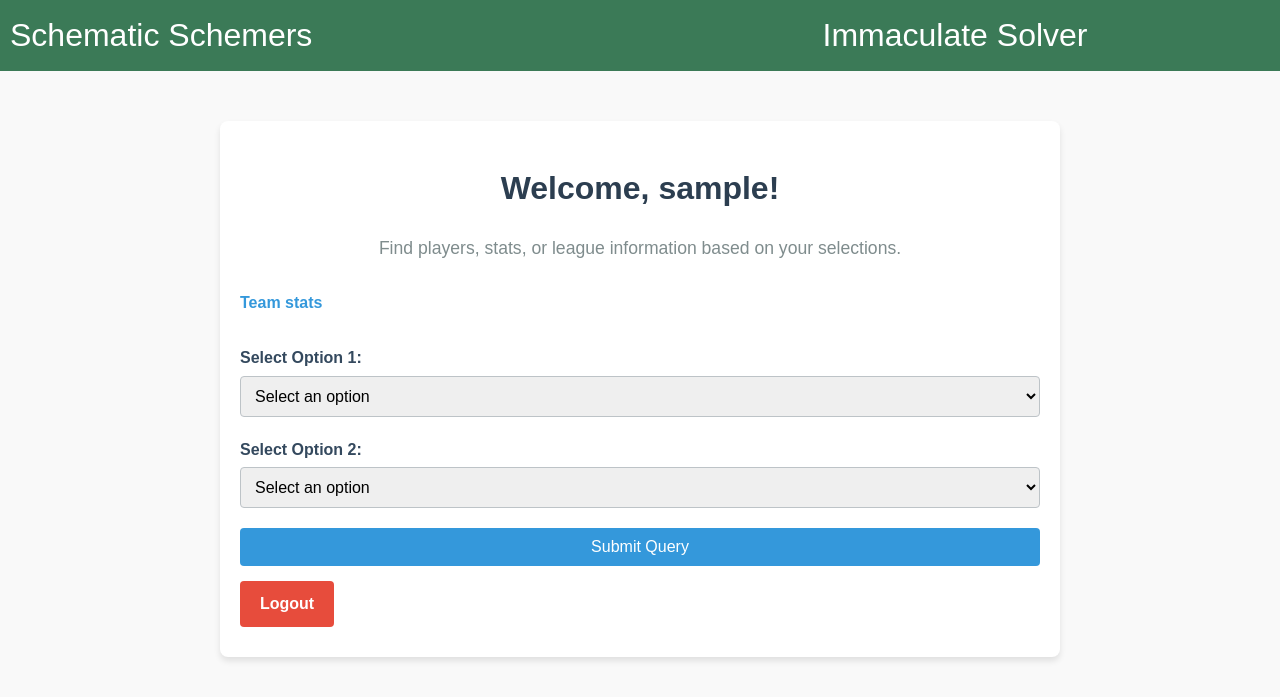
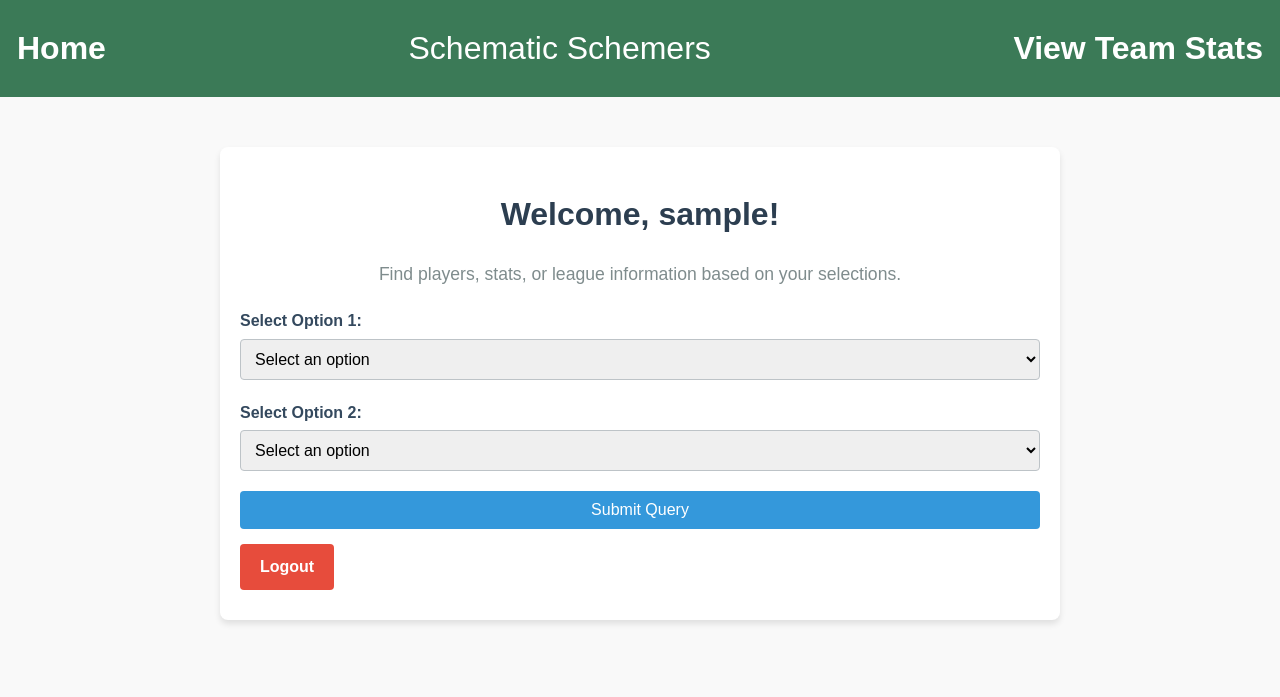
Before and after one commit to alanvillagrand/schematic-schemers-csi3335, a Flask app: page /dashboard in a window 1280 px wide. Shown: the top 697 px of the page. Run offline with Flask 3, Linux system fonts and the light colour scheme; the visitor is signed in with stand-in values (Sample User, id 1).

Commit message:
base html inlcudes home and view stats button. grids to results of searches with numbered people

```diff
--- a/app/templates/base.html
+++ b/app/templates/base.html
@@ -10,10 +10,25 @@
 </head>
 <body>
 <header style="background-color: #3b7a57; color: white; padding: 10px; display: flex; align-items: center; font-size: 2em; justify-content: space-between;">
-    <div style="flex: 1; text-align: left;">Schematic Schemers</div>
-    <div style="flex: 1; text-align: center;">Immaculate Solver</div>
+    <a href="{{ url_for('main.dashboard') }}" class="btn-home" style="padding: 3px 7px; background-color: #3b7a57; color: white; text-decoration: none; border-radius: 2px; margin-right: 15px;">Home</a>
+    <div style="flex: 1; text-align: center;">Schematic Schemers</div>
+    <a href="{{ url_for('team.team_stats') }}" class="btn-view-stats" style="padding: 3px 7px; background-color: #3b7a57; color: white; text-decoration: none; border-radius: 2px; margin-left: 15px;">View Team Stats</a>
 </header>
 
+<style>
+    .btn-home, .btn-view-stats {
+        padding: 6px 14px;
+        background-color: #3b7a57;
+        color: white;
+        text-decoration: none;
+        border-radius: 5px;
+        transition: background-color 0.3s, color 0.3s;
+    }
+    .btn-home:hover, .btn-view-stats:hover {
+        background-color: black;
+        color: white;
+    }
+</style>
 {% block body %}
 
 {% endblock %}
--- a/app/templates/dashboard.html
+++ b/app/templates/dashboard.html
@@ -4,7 +4,6 @@
     <div class="container">
         <h1>Welcome, {{ username }}!</h1>
         <p>Find players, stats, or league information based on your selections.</p>
-    <a href="{{ url_for('team.team_stats') }}">Team stats</a>
 
         <!-- Main Form -->
         <form action="{{ url_for('search.search_players') }}" method="post" id="dynamicForm">
```
Also changed, not shown: other parts of app/templates/dashboard.html (+36 -4 lines). Lines whose indentation alone changed are shown as unchanged.
